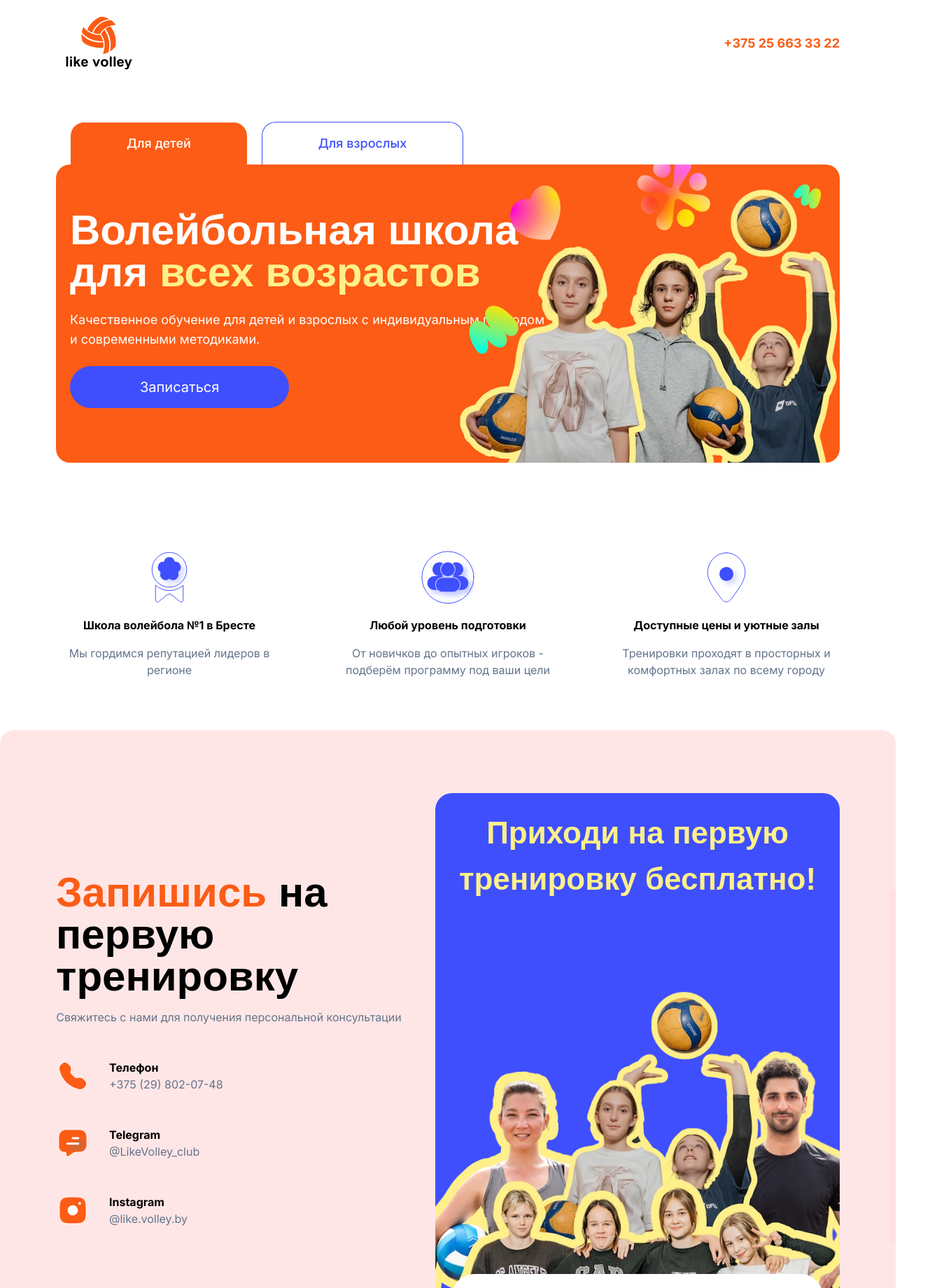
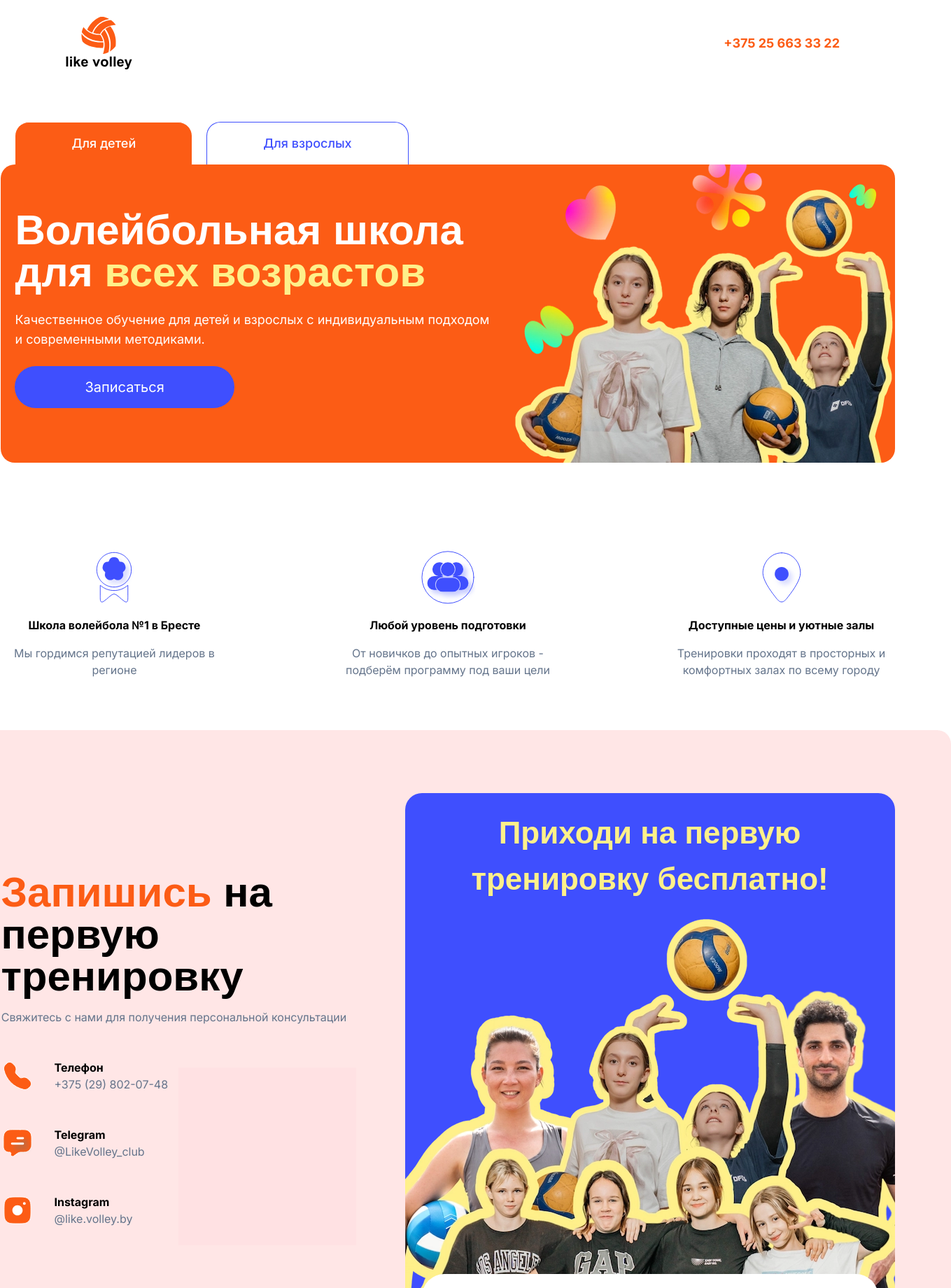
Before and after one commit to evgeniyworkbel/like-volley, a Next.js app: page / in a window 1280 px wide. Shown: the top 1840 px of the page at 70% size, 1359 px wide, since content can reach past the window. Built offline with nearby package versions, Linux system fonts and the light colour scheme; a web font is replaced by a local one.

Commit message:
refactor(app, widgets): set 1440px max width

```diff
--- a/src/app/(main)/layout.tsx
+++ b/src/app/(main)/layout.tsx
@@ -4,7 +4,7 @@ type MainLayoutProps = Readonly<{ children: React.ReactNode }>;
 
 export default function MainLayout({ children }: MainLayoutProps) {
   return (
-    <div>
+    <div className="flex flex-col items-center">
       <Header />
       <main>{children}</main>
       <Footer />
--- a/src/widgets/advantages/ui/advantages.tsx
+++ b/src/widgets/advantages/ui/advantages.tsx
@@ -3,7 +3,7 @@ import Image from "next/image";
 
 export function Advantages() {
   return (
-    <section className="flex flex-col items-center gap-12 px-10 py-[74px] text-center text-sm xl:flex-row xl:justify-between xl:gap-0 xl:px-20 xl:text-base">
+    <section className="flex max-w-360 flex-col items-center gap-12 px-10 py-[74px] text-center text-sm xl:flex-row xl:justify-between xl:gap-0 xl:px-20 xl:text-base">
       {advantagesData.map(({ title, imageSrc, description, alt }) => {
         return (
           <div
--- a/src/widgets/banner/ui/banner.tsx
+++ b/src/widgets/banner/ui/banner.tsx
@@ -3,7 +3,7 @@ import Image from "next/image";
 
 export function Banner() {
   return (
-    <section className="flex justify-center px-5 py-[50px] xl:px-20">
+    <section className="flex max-w-360 justify-center px-5 py-[50px] xl:px-20">
       <div className="relative flex aspect-[0.7] w-full justify-center rounded-2xl border-4 border-[oklch(0.6559_0.1604_257.81)] bg-accent-blue px-5 pt-4 xl:aspect-[4.3] xl:h-[297px] xl:items-center xl:justify-start xl:px-10">
         <hgroup className="z-10 flex flex-col items-center gap-6 font-extrabold text-white xl:items-start">
           <Title className="text-4xl text-inherit">Приведи друга</Title>
--- a/src/widgets/coaches/ui/coaches.tsx
+++ b/src/widgets/coaches/ui/coaches.tsx
@@ -5,7 +5,7 @@ import { Carousel } from "@/shared/ui";
 
 export function Coaches() {
   return (
-    <section className="flex flex-col gap-6 px-5 py-10">
+    <section className="flex max-w-360 flex-col gap-6 px-5 py-10">
       <Owner />
       <Carousel slidesPerView={3}>
         {coachesData.map((coach) => (
--- a/src/widgets/contact-form/ui/contact-form.tsx
+++ b/src/widgets/contact-form/ui/contact-form.tsx
@@ -9,7 +9,7 @@ export function ContactForm() {
   return (
     <section
       id={contactFormId}
-      className="flex flex-col gap-12 rounded-[20px] bg-accent-orange-muted px-5 py-10 xl:flex-row xl:justify-between xl:px-20 xl:py-[90px]"
+      className="flex max-w-360 flex-col gap-12 rounded-[20px] bg-accent-orange-muted px-5 py-10 xl:flex-row xl:justify-between xl:px-20 xl:py-[90px]"
     >
       <div className="flex flex-col gap-10 xl:max-w-[494px] xl:gap-12">
         <div className="flex flex-col gap-4 text-center xl:pt-28">
--- a/src/widgets/faq/ui/faq.tsx
+++ b/src/widgets/faq/ui/faq.tsx
@@ -3,7 +3,7 @@ import { faqData } from "../model/meta";
 
 export function Faq() {
   return (
-    <div className="flex flex-col gap-5 px-5 py-10 xl:gap-32 xl:px-20">
+    <div className="flex max-w-360 flex-col gap-5 px-5 py-10 xl:gap-32 xl:px-20">
       <hgroup className="flex flex-col items-center gap-4 text-base xl:text-lg">
         <Title>
           Вопросы<span className="text-accent-orange"> и ответы</span>
--- a/src/widgets/footer/ui/footer.tsx
+++ b/src/widgets/footer/ui/footer.tsx
@@ -16,7 +16,7 @@ export function Footer() {
   };
 
   return (
-    <footer className="grid justify-items-center gap-15 rounded-t-[20px] bg-accent-orange py-[50px] text-white xl:grid-cols-[auto_1fr] xl:grid-rows-1 xl:p-20">
+    <footer className="grid max-w-360 justify-items-center gap-15 rounded-t-[20px] bg-accent-orange py-[50px] text-white xl:grid-cols-[auto_1fr] xl:grid-rows-1 xl:p-20">
       <div className="flex flex-col items-center gap-8 xl:items-start">
         <Link href={navLinks.home.href}>
           <Image
--- a/src/widgets/gallery/ui/gallery.tsx
+++ b/src/widgets/gallery/ui/gallery.tsx
@@ -4,7 +4,7 @@ import { GalleryCard } from "./gallery-сard";
 
 export function Gallery() {
   return (
-    <section className="flex flex-col items-center gap-6 px-5 py-10">
+    <section className="flex max-w-360 flex-col items-center gap-6 px-5 py-10">
       <Title className="text-center">Галерея</Title>
       <Carousel slidesPerView={3}>
         {galleryData.map((item) => (
--- a/src/widgets/header/ui/header.tsx
+++ b/src/widgets/header/ui/header.tsx
@@ -6,7 +6,7 @@ import { navLinks } from "@/shared/constants";
 
 export function Header() {
   return (
-    <header className="flex items-center justify-between py-6 pr-12 pl-6 text-accent-orange xl:px-20">
+    <header className="flex w-full max-w-360 items-center justify-between py-6 pr-12 pl-6 text-accent-orange xl:px-20">
       <Link href={navLinks.home.href}>
         <Image
           className="z-20"
--- a/src/widgets/hero/ui/hero.tsx
+++ b/src/widgets/hero/ui/hero.tsx
@@ -18,7 +18,7 @@ export function Hero() {
   };
 
   return (
-    <section className="flex flex-col px-5 py-[50px] text-center text-white xl:px-20">
+    <section className="flex max-w-360 flex-col px-5 py-[50px] text-center text-white xl:px-20">
       <div className="flex gap-4 px-4 xl:justify-start xl:gap-0 xl:px-0">
         <HeroTab
           className={cn({
```
